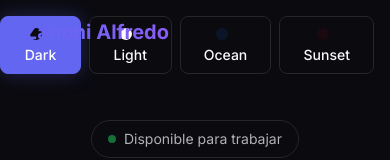
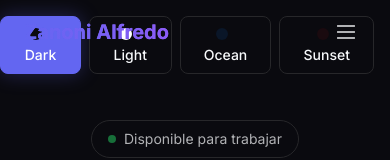
Before and after one commit to Zasalast/Portafolio-Next, a Next.js app: page / in a window 390 px wide. Shown: the top 160 px of the page. Built offline with nearby package versions, Linux system fonts and the light colour scheme.

Commit message:
update theme and Certifications

```diff
--- a/src/app/page.tsx
+++ b/src/app/page.tsx
@@ -3,6 +3,7 @@ import Hero from "@/components/Hero";
 import About from "@/components/About";
 import Projects from "@/components/Projects";
 import Skills from "@/components/Skills";
+import Certifications from "@/components/certificaciones";
 import Blog from "@/components/Blog";
 import Services from "@/components/Services";
 import Contact from "@/components/Contact";
@@ -17,6 +18,7 @@ export default function Home() {
         <About />
         <Projects />
         <Skills />
+        <Certifications />
         <Blog />
         <Services />
         <Contact />
--- a/src/components/Navbar.tsx
+++ b/src/components/Navbar.tsx
@@ -10,7 +10,7 @@ const navItems = [
   { name: "Sobre Mí", href: "#sobre-mi", isPage: false },
   { name: "Proyectos", href: "#proyectos", isPage: false },
   { name: "Habilidades", href: "#habilidades", isPage: false },
-  { name: "Certificaciones", href: "/certificaciones", isPage: true },
+  { name: "Certificaciones", href: "#certificaciones", isPage: false },
   { name: "Blog", href: "#blog", isPage: false },
   { name: "Servicios", href: "#servicios", isPage: false },
   { name: "Contacto", href: "#contacto", isPage: false },
@@ -18,11 +18,12 @@ const navItems = [
 
 export default function Navbar() {
   const [isScrolled, setIsScrolled] = useState(false);
-  const [isMobileMenuOpen, setIsMobileMenuOpen] = useState(false);
   const [activeSection, setActiveSection] = useState("inicio");
   const [mounted, setMounted] = useState(false);
   const pathname = usePathname();
   const { theme, setTheme } = useTheme();
+
+  const [isMobileMenuOpen, setIsMobileMenuOpen] = useState(false);
 
   const isCertificacionesPage = pathname === "/certificaciones";
 
@@ -135,6 +136,34 @@ export default function Navbar() {
               </div>
             )}
 
+            <button
+              className="md:hidden p-2 text-text-secondary hover:text-accent-primary"
+              onClick={() => setIsMobileMenuOpen(!isMobileMenuOpen)}
+              aria-label="Toggle menu"
+            >
+              <svg
+                className="w-6 h-6"
+                fill="none"
+                stroke="currentColor"
+                viewBox="0 0 24 24"
+              >
+                {isMobileMenuOpen ? (
+                  <path
+                    strokeLinecap="round"
+                    strokeLinejoin="round"
+                    strokeWidth={2}
+                    d="M6 18L18 6M6 6l12 12"
+                  />
+                ) : (
+                  <path
+                    strokeLinecap="round"
+                    strokeLinejoin="round"
+                    strokeWidth={2}
+                    d="M4 6h16M4 12h16M4 18h16"
+                  />
+                )}
+              </svg>
+            </button>
           </div>
         </div>
 
--- a/src/app/certificaciones/page.tsx
+++ b/src/components/certificaciones.tsx
@@ -90,8 +90,8 @@ export default function CertificacionesPage() {
   return (
     <>
       <Navbar />
-      <main className="min-h-screen pt-20 pb-12">
-        <div className="container-custom mx-auto px-6">
+      <main className="section-padding min-h-screen">
+        <div className="container-custom">
           <div className="text-center mb-12">
             <h1 className="text-4xl md:text-5xl font-bold mb-4">
               Mis <span className="gradient-text">Certificaciones</span>
@@ -102,15 +102,15 @@ export default function CertificacionesPage() {
           </div>
 
           <div className="flex flex-wrap gap-4 justify-center mb-8">
-            <div className="bg-card border border-border rounded-lg p-4 flex items-center gap-3">
+            <div className="card flex items-center gap-3">
               <div className="w-3 h-3 rounded-full bg-green-500"></div>
               <span className="text-sm">{completedCount} Completadas</span>
             </div>
-            <div className="bg-card border border-border rounded-lg p-4 flex items-center gap-3">
+            <div className="card flex items-center gap-3">
               <div className="w-3 h-3 rounded-full bg-yellow-500"></div>
               <span className="text-sm">{pendingCount} Pendientes</span>
             </div>
-            <div className="bg-card border border-border rounded-lg p-4 flex items-center gap-3">
+            <div className="card flex items-center gap-3">
               <div className="w-3 h-3 rounded-full bg-accent-primary"></div>
               <span className="text-sm">{certifications.length} Total</span>
             </div>
@@ -119,7 +119,7 @@ export default function CertificacionesPage() {
           <div className="mb-8 space-y-4">
             <div className="relative max-w-md mx-auto">
               <svg
-                className="absolute left-4 top-1/2 transform -translate-y-1/2 w-5 h-5 text-text-secondary"
+                className="absolute left-4 top-1/2 transform -translate-y-1/2 w-5 h-5 text-text-muted"
                 fill="none"
                 stroke="currentColor"
                 viewBox="0 0 24 24"
@@ -136,7 +136,7 @@ export default function CertificacionesPage() {
                 placeholder="Buscar certificacion..."
                 value={searchTerm}
                 onChange={(e) => setSearchTerm(e.target.value)}
-                className="w-full bg-card border border-border rounded-lg pl-12 pr-4 py-3 text-text-primary placeholder-text-secondary focus:outline-none focus:border-accent-primary transition-colors"
+                className="w-full card pl-12 pr-4 py-3"
               />
             </div>
 
@@ -147,8 +147,8 @@ export default function CertificacionesPage() {
                   onClick={() => setSelectedCategory(category)}
                   className={`px-4 py-2 rounded-lg text-sm font-medium transition-all duration-200 ${
                     selectedCategory === category
-                      ? "bg-accent-primary text-white"
-                      : "bg-card border border-border text-text-secondary hover:text-text-primary hover:border-accent-primary"
+                      ? "bg-gradient-to-r from-accent-primary to-accent-secondary text-white"
+                      : "card hover:border-accent-primary"
                   }`}
                 >
                   {category}
@@ -157,11 +157,11 @@ export default function CertificacionesPage() {
             </div>
           </div>
 
-          <div className="grid grid-cols-1 md:grid-cols-2 lg:grid-cols-3 gap-6">
+          <div className="grid md:grid-cols-2 lg:grid-cols-3 gap-6">
             {filteredCertifications.map((cert) => (
               <div
                 key={cert.id}
-                className="bg-card border border-border rounded-xl p-6 hover:border-accent-primary/50 transition-all duration-300 hover:shadow-lg hover:shadow-accent-primary/10"
+                className="card card-hover"
               >
                 <div className="flex items-start justify-between mb-3">
                   <span className={`px-3 py-1 rounded-full text-xs font-medium ${
@@ -171,11 +171,11 @@ export default function CertificacionesPage() {
                   }`}>
                     {cert.status === "completed" ? "Completado" : "Pendiente"}
                   </span>
-                  <span className="text-text-secondary text-sm">{cert.date}</span>
+                  <span className="text-text-muted text-sm">{cert.date}</span>
                 </div>
-                <h3 className="text-lg font-semibold text-text-primary mb-2">{cert.name}</h3>
+                <h3 className="text-lg font-semibold mb-2">{cert.name}</h3>
                 <div className="flex items-center justify-between">
-                  <span className="text-text-secondary text-sm">{cert.provider}</span>
+                  <span className="text-text-muted text-sm">{cert.provider}</span>
                   <span className="px-2 py-1 bg-accent-primary/10 text-accent-primary text-xs rounded">
                     {cert.category}
                   </span>
```
